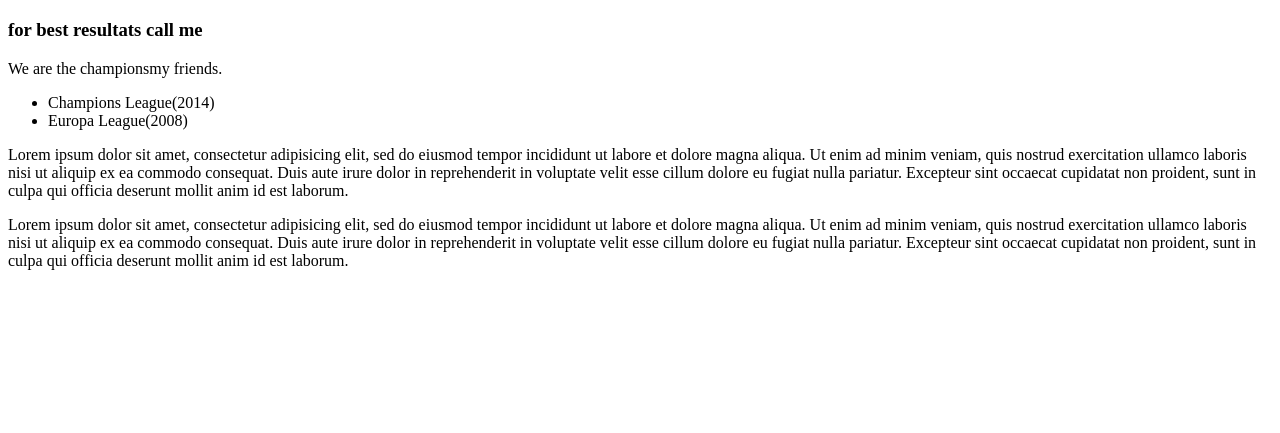
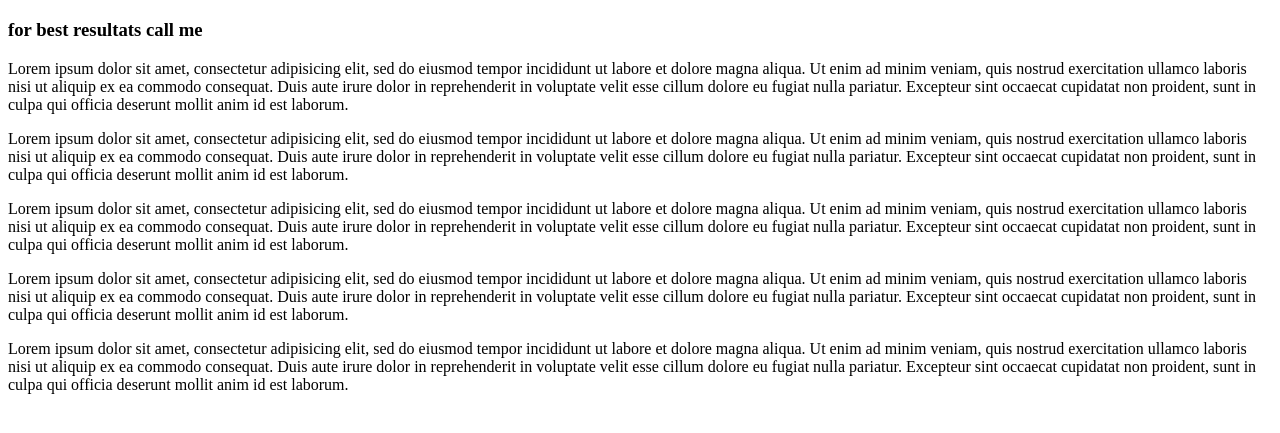
Before and after one commit to nikola-unger/SEDC-Class04-Test, a plain HTML site: page aboutus.html in a window 1280 px wide. Shown: the part 61-494 px from the top of the page. Drawn offline with Linux system fonts and the light colour scheme.

Commit message:
Merge branch 'master' of https://github.com/nikola-unger/SEDC-Class04-Test
# Conflicts:
#	aboutus.html

```diff
--- a/aboutus.html
+++ b/aboutus.html
@@ -8,28 +8,34 @@
 
 	<h3>for best resultats call me </h3>
 
-	<p>
-		We are the championsmy friends.
-	</p>
-
-	<ul>
-		<li>Champions League(2014)</li>
-		<li>Europa League(2008)</li>
-	</ul>
-
+	<p color=red>Lorem ipsum dolor sit amet, consectetur adipisicing elit, sed do eiusmod
+	tempor incididunt ut labore et dolore magna aliqua. Ut enim ad minim veniam,
+	quis nostrud exercitation ullamco laboris nisi ut aliquip ex ea commodo
+	consequat. Duis aute irure dolor in reprehenderit in voluptate velit esse
+	cillum dolore eu fugiat nulla pariatur. Excepteur sint occaecat cupidatat non
+	proident, sunt in culpa qui officia deserunt mollit anim id est laborum.</p>
 	<p>Lorem ipsum dolor sit amet, consectetur adipisicing elit, sed do eiusmod
+	tempor incididunt ut labore et dolore magna aliqua. Ut enim ad minim veniam,
+	quis nostrud exercitation ullamco laboris nisi ut aliquip ex ea commodo
+	consequat. Duis aute irure dolor in reprehenderit in voluptate velit esse
+	cillum dolore eu fugiat nulla pariatur. Excepteur sint occaecat cupidatat non
+	proident, sunt in culpa qui officia deserunt mollit anim id est laborum.</p><p>Lorem ipsum dolor sit amet, consectetur adipisicing elit, sed do eiusmod
+	tempor incididunt ut labore et dolore magna aliqua. Ut enim ad minim veniam,
+	quis nostrud exercitation ullamco laboris nisi ut aliquip ex ea commodo
+	consequat. Duis aute irure dolor in reprehenderit in voluptate velit esse
+	cillum dolore eu fugiat nulla pariatur. Excepteur sint occaecat cupidatat non
+	proident, sunt in culpa qui officia deserunt mollit anim id est laborum.</p><p>Lorem ipsum dolor sit amet, consectetur adipisicing elit, sed do eiusmod
+	tempor incididunt ut labore et dolore magna aliqua. Ut enim ad minim veniam,
+	quis nostrud exercitation ullamco laboris nisi ut aliquip ex ea commodo
+	consequat. Duis aute irure dolor in reprehenderit in voluptate velit esse
+	cillum dolore eu fugiat nulla pariatur. Excepteur sint occaecat cupidatat non
+	proident, sunt in culpa qui officia deserunt mollit anim id est laborum.</p><p>Lorem ipsum dolor sit amet, consectetur adipisicing elit, sed do eiusmod
 	tempor incididunt ut labore et dolore magna aliqua. Ut enim ad minim veniam,
 	quis nostrud exercitation ullamco laboris nisi ut aliquip ex ea commodo
 	consequat. Duis aute irure dolor in reprehenderit in voluptate velit esse
 	cillum dolore eu fugiat nulla pariatur. Excepteur sint occaecat cupidatat non
 	proident, sunt in culpa qui officia deserunt mollit anim id est laborum.</p>
 
-	<p>Lorem ipsum dolor sit amet, consectetur adipisicing elit, sed do eiusmod
-	tempor incididunt ut labore et dolore magna aliqua. Ut enim ad minim veniam,
-	quis nostrud exercitation ullamco laboris nisi ut aliquip ex ea commodo
-	consequat. Duis aute irure dolor in reprehenderit in voluptate velit esse
-	cillum dolore eu fugiat nulla pariatur. Excepteur sint occaecat cupidatat non
-	proident, sunt in culpa qui officia deserunt mollit anim id est laborum.</p>
 
 </body>
 </html>
```
